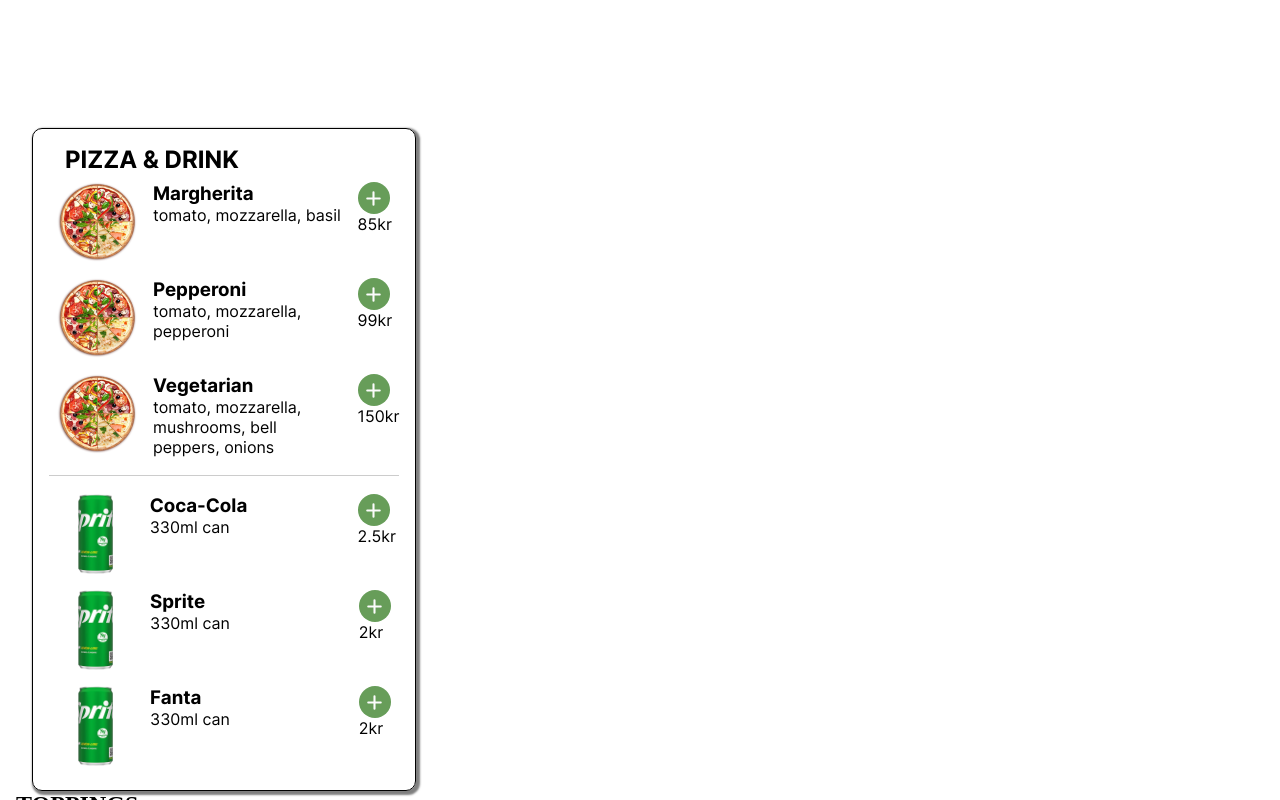
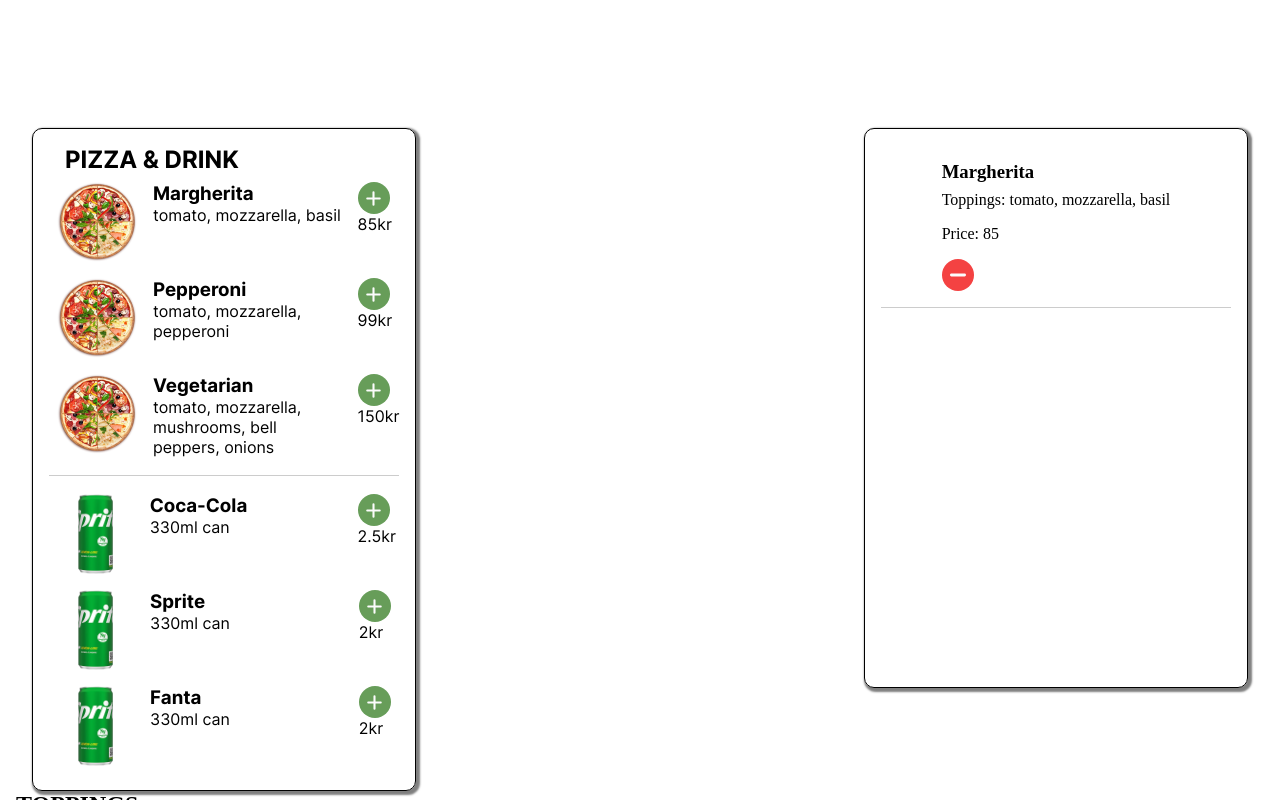
Before and after one commit to CrnaStrela94/LallarPizza, a React (Vite) app: page / in a window 1280 px wide. Both pictures are taken after a click on the button 373 px from the left and 198 px from the top of the page. Shown: the top 800 px of the page. Built offline with nearby package versions, Linux system fonts and the light colour scheme.

Commit message:
finaly manage pizza to work

```diff
--- a/src/App.tsx
+++ b/src/App.tsx
@@ -1,9 +1,11 @@
+import OrderContainer from "./components/containers/orderContainer/OrderContainer";
 import PizzaContainer from "./components/containers/pizzaContainer/PizzaContainer";
 import ToppingContainer from "./components/containers/toppingContainer/ToppingContainer";
 export function App() {
   return (
     <div>
       <PizzaContainer />
+      <OrderContainer />
       <ToppingContainer />
     </div>
   );
--- a/src/components/PizzaContext.tsx
+++ b/src/components/PizzaContext.tsx
@@ -5,15 +5,14 @@ import { ExtraTopping, OrderPizzaType } from "./types/OrderTypes";
 type CartContextType = {
   shoppingCart: OrderPizzaType[];
   addToCart: (order: OrderPizzaType) => void;
+  removeFromCart: (id: string) => void; // Add this line
   updateExtraToppings: (orderId: string, newToppings: ExtraTopping[]) => void;
   addNewToppingToCart: (order: OrderPizzaType[]) => void;
 };
 
 const CartContext = createContext<CartContextType | undefined>(undefined);
 
-export const CartProvider: React.FC<{ children: ReactNode }> = ({
-  children,
-}) => {
+export const CartProvider: React.FC<{ children: ReactNode }> = ({ children }) => {
   const [shoppingCart, setShoppingCart] = useState<OrderPizzaType[]>([]);
 
   const updateExtraToppings = (
@@ -32,6 +31,9 @@ export const CartProvider: React.FC<{ children: ReactNode }> = ({
   const addNewToppingToCart = (order: OrderPizzaType[]) => {
     setShoppingCart(order);
   };
+  const removeFromCart = (id: string) => {
+    setShoppingCart((prevCart) => prevCart.filter((order) => order.id !== id));
+  };
 
   console.log(shoppingCart);
   const addToCart = (order: OrderPizzaType) => {
@@ -44,6 +46,7 @@ export const CartProvider: React.FC<{ children: ReactNode }> = ({
       value={{
         shoppingCart,
         addToCart,
+        removeFromCart, // Add this line
         updateExtraToppings,
         addNewToppingToCart,
       }}
--- a/src/components/btn/MinusBtn.tsx
+++ b/src/components/btn/MinusBtn.tsx
@@ -2,14 +2,15 @@ import React from 'react'
 import "./__minusbtn.scss"
 import minus from "../../assets/Minus.svg"
 
-const minusClick=()=>{
+interface MinusBtnProps {
+  onClick: () => void;
+}
 
-}
-const MinusBtn = () => {
+const MinusBtn: React.FC<MinusBtnProps> = ({ onClick }) => {
   return (
-    <>
-    <button className="minus-button" onClick={minusClick}><img id="minus" src={minus} alt="minus" /></button>
-    </>
+    <button className="minus-button" onClick={onClick}>
+      <img id="minus" src={minus} alt="minus" />
+    </button>
   )
 }
 
--- a/src/components/containers/orderContainer/Cart.tsx
+++ b/src/components/containers/orderContainer/Cart.tsx
@@ -6,7 +6,7 @@ import './__Cart.scss';
 
 type Props = {
     cart: OrderPizzaType[];
-    removeFromCart: (order: OrderPizzaType) => void;
+    removeFromCart: (id: string) => void;
 };
 
 const Cart: React.FC<Props> = ({ cart, removeFromCart }) => {
@@ -14,10 +14,12 @@ const Cart: React.FC<Props> = ({ cart, removeFromCart }) => {
         <div className="cartContainer">
             {cart.map((order, index) => (
                 <div key={index} className="cartItem">
-                    <h3>{order.pizza.name}</h3>
-                    <p>{order.pizza.toppings.join(", ")}</p>
-                    <p>{order.pizza.price}kr</p>
-                    <MinusBtn onClick={() => removeFromCart(order)} />
+                    <div>
+                        <h3> {order.pizza.name}</h3>
+                        <p>Toppings: {order.pizza.toppings.join(', ')}</p>
+                        <p>Price: {order.pizza.price}</p>
+                        <MinusBtn onClick={() => removeFromCart(order.id)} />
+                    </div>
                 </div>
             ))}
         </div>
--- a/src/components/containers/orderContainer/OrderContainer.tsx
+++ b/src/components/containers/orderContainer/OrderContainer.tsx
@@ -1,43 +1,15 @@
-import React, { useReducer, useRef } from "react";
-import PizzaContainer from "../pizzaContainer/PizzaContainer";
+import React from "react";
 import Cart from "../orderContainer/Cart";
-import { OrderPizzaType } from "../../types/OrderTypes";
+import { useCart } from "../../PizzaContext"; // import useCart
 
-type Props = {
-    shoppingCart: OrderPizzaType[];
-};
-
-type Action =
-    | { type: 'ADD', order: OrderPizzaType, id: number }
-    | { type: 'REMOVE', id: number };
-
-function reducer(state: OrderPizzaType[], action: Action) {
-    switch (action.type) {
-        case 'ADD':
-            return [...state, { ...action.order, id: action.id }];
-        case 'REMOVE':
-            return state.filter(order => order.id !== action.id);
-        default:
-            throw new Error();
-    }
-}
-
-export const OrderContainer: React.FC<Props> = ({ shoppingCart }) => {
-    const [cart, dispatch] = useReducer(reducer, shoppingCart);
-    const nextId = useRef(0);
-
-    const addToCart = (order: OrderPizzaType) => {
-        dispatch({ type: 'ADD', order, id: nextId.current++ });
-    };
-
-    const removeFromCart = (order: OrderPizzaType) => {
-        dispatch({ type: 'REMOVE', id: order.id });
-    };
+const OrderContainer: React.FC = () => {
+    const { shoppingCart, removeFromCart } = useCart(); // use useCart
 
     return (
         <>
-            <PizzaContainer addToCart={addToCart} />
-            <Cart cart={cart} removeFromCart={removeFromCart} />
+            <Cart cart={shoppingCart} removeFromCart={removeFromCart} />
         </>
     );
 };
+
+export default OrderContainer;
--- a/src/components/containers/pizzaContainer/PizzaContainer.tsx
+++ b/src/components/containers/pizzaContainer/PizzaContainer.tsx
@@ -1,4 +1,3 @@
-import React from "react";
 import "./PizzaContainer.scss";
 import PizzaCard from "./pizzaCard/PizzaCard";
 import pizzaList from "../../json/Pizza.json";
@@ -12,11 +11,11 @@ const PizzaContainer = () => {
   return (
     <div className="pizzaCont">
       <h2 id="titleText">PIZZA & DRINK</h2>
-      {pizzaArray.map((pizza, index) => (
+      {pizzaArray.map((pizza) => (
         <PizzaCard individualPizza={pizza} />
       ))}
       <span className="divider"></span>
-      {drinksArray.map((drink, index) => (
+      {drinksArray.map((drink) => (
         <DrinkCard individualDrink={drink} />
       ))}
     </div>
--- a/src/components/containers/pizzaContainer/pizzaCard/PizzaCard.tsx
+++ b/src/components/containers/pizzaContainer/pizzaCard/PizzaCard.tsx
@@ -3,7 +3,7 @@ import { v4 as uuidv4 } from "uuid";
 import "./PizzaCard.scss";
 import pizzaImg from "../../../../assets/pizza.png";
 import { PlusBtn } from "../../../btn/PlusBtn";
-import { OrderPizzaType, Pizza, PizzaOrder } from "../../../types/OrderTypes";
+import { OrderPizzaType, Pizza } from "../../../types/OrderTypes";
 import { useCart } from "../../../PizzaContext";
 
 type Props = {
```
